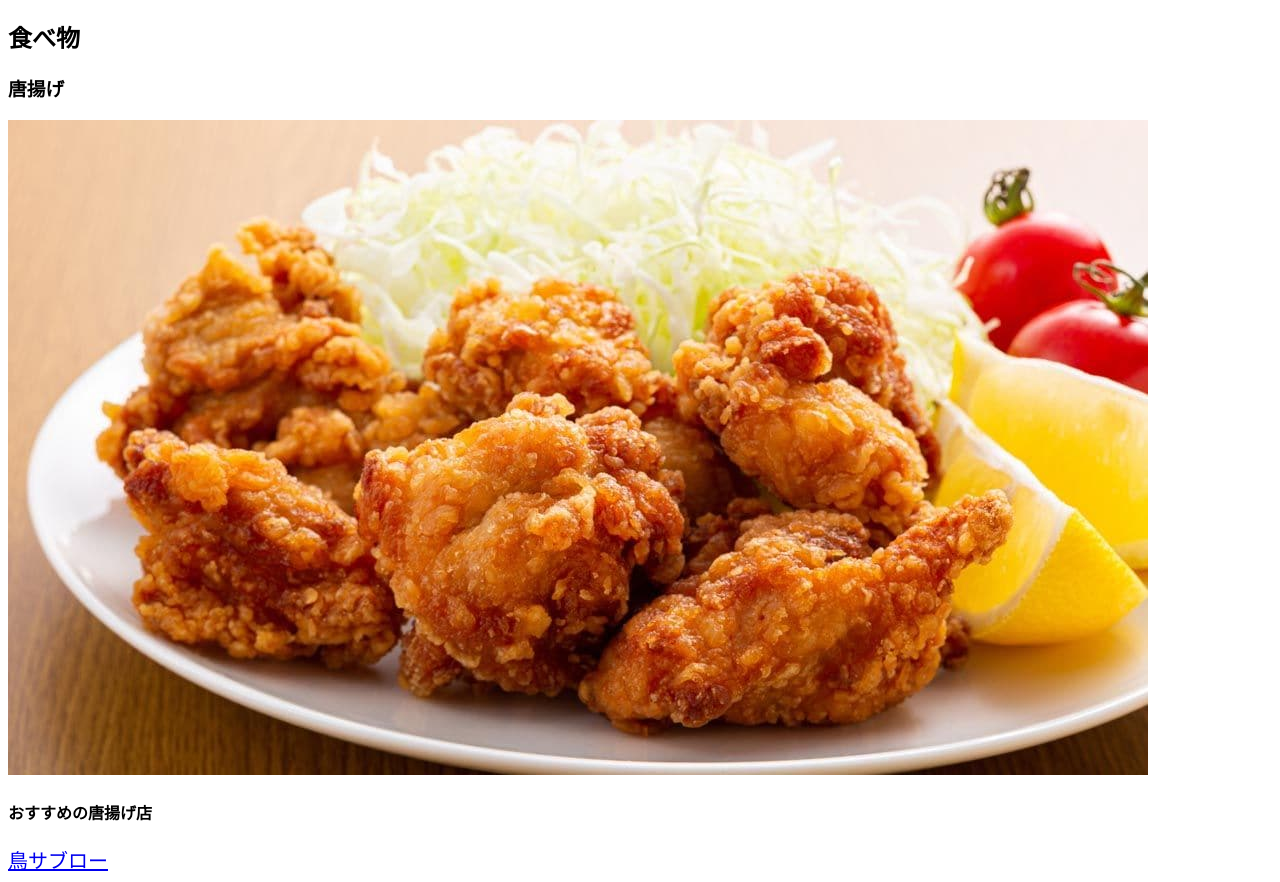
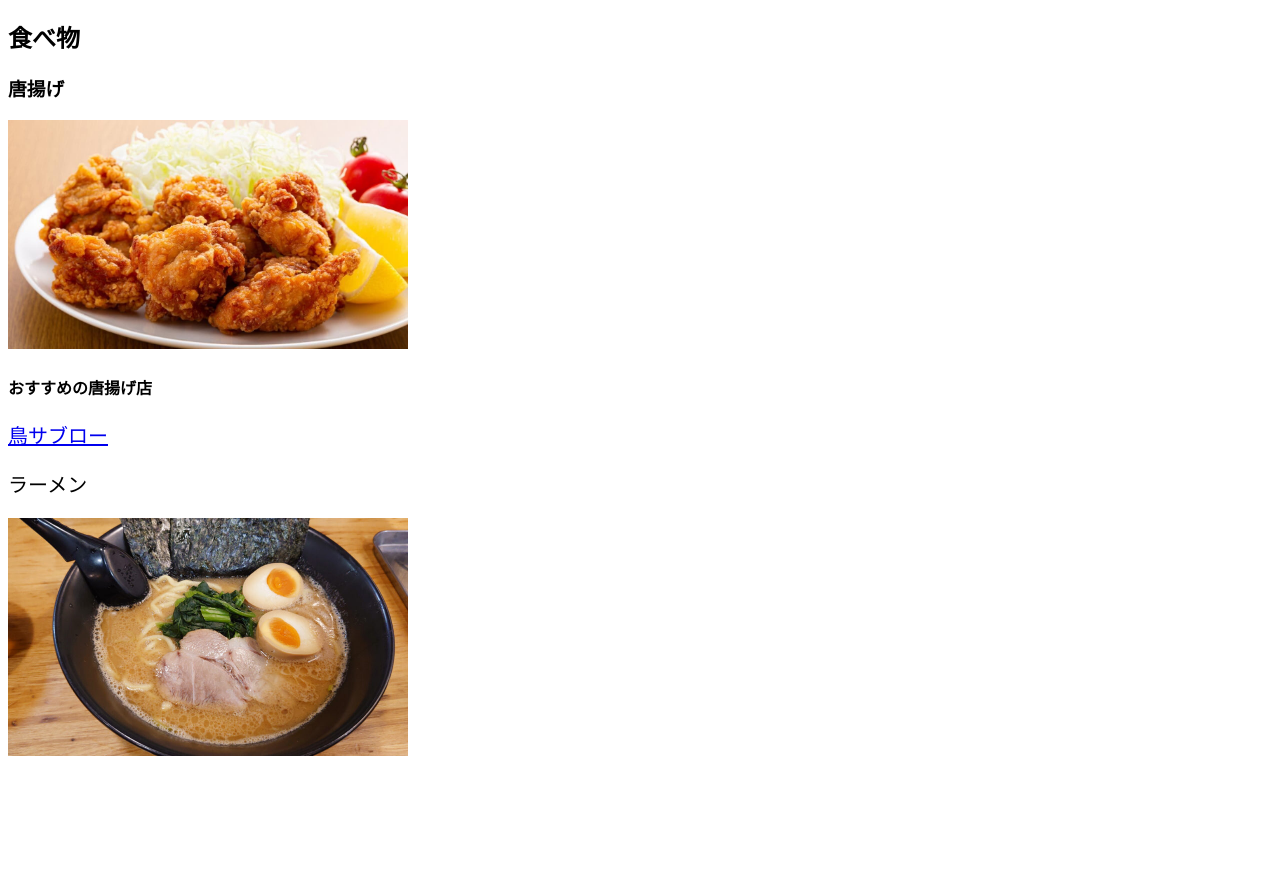
Before and after one commit to s1f102400718/team-project, a plain HTML site: page Dongho/Dongho.html in a window 1280 px wide. Shown: the part 70-952 px from the top of the page. After the commit the page ends 838 px from the top, so only its background shows below. Drawn offline with Linux system fonts and the light colour scheme.

Commit message:
Update Dongho.html

```diff
--- a/Dongho/Dongho.html
+++ b/Dongho/Dongho.html
@@ -9,10 +9,10 @@
     <h1>自分の好きなものを紹介する</h1>
     <h2>食べ物</h2>
     <h3>唐揚げ</h3>
-    <img src="唐揚げ.jpg"alt = "karaage">
+    <img src="唐揚げ.jpg"alt = "唐揚げの画像" width="400">
     <h4>おすすめの唐揚げ店</h4>
     <p><a href="https://tabelog.com/tokyo/A1322/A132205/13212929/">鳥サブロー</a></p>
     <p>ラーメン</p>
-    <img src="ラーメン.jpg" alt="ラーメンの画像" >
+    <img src="ラーメン.jpg" alt="ラーメンの画像" width="400">
 </body>
 </html>
```
